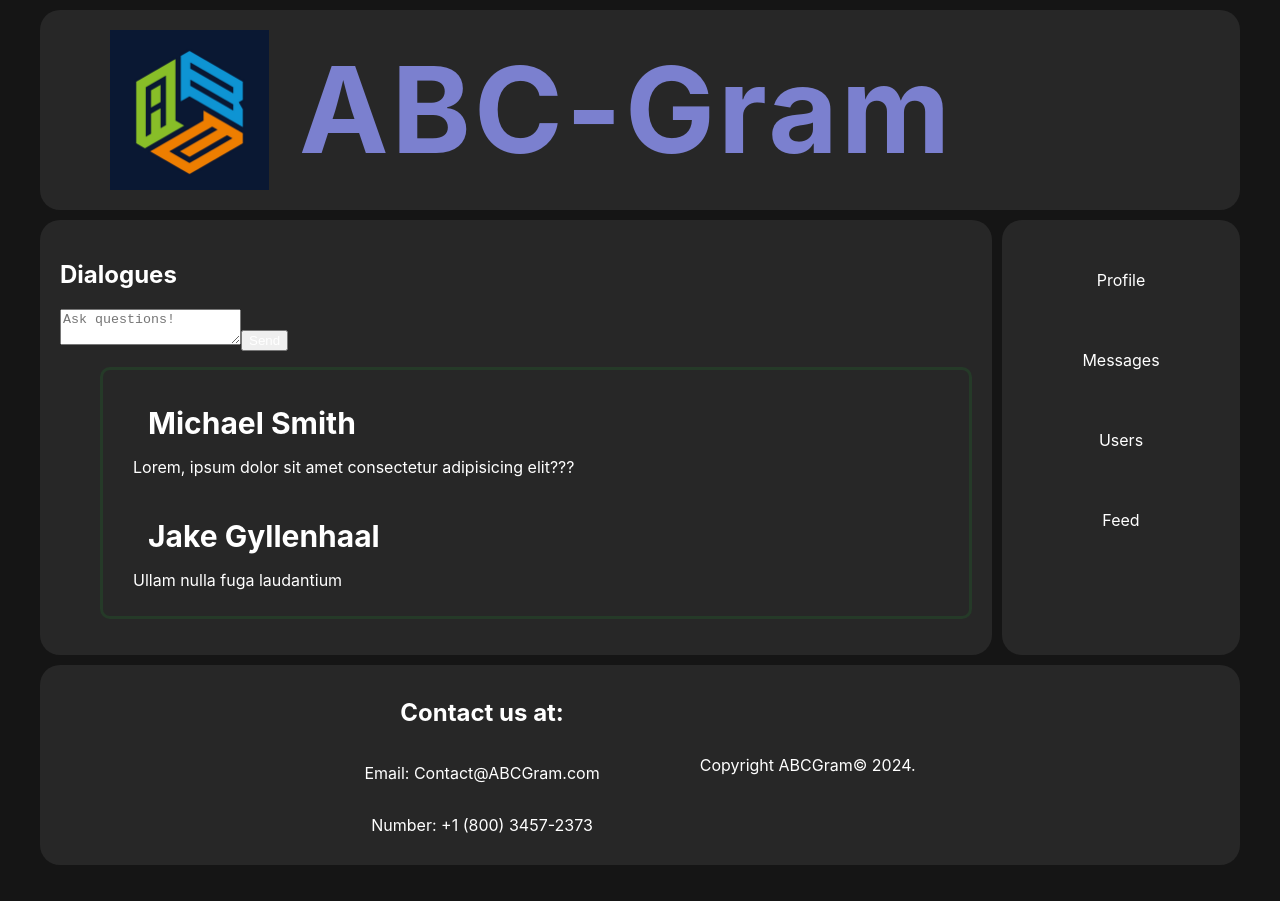
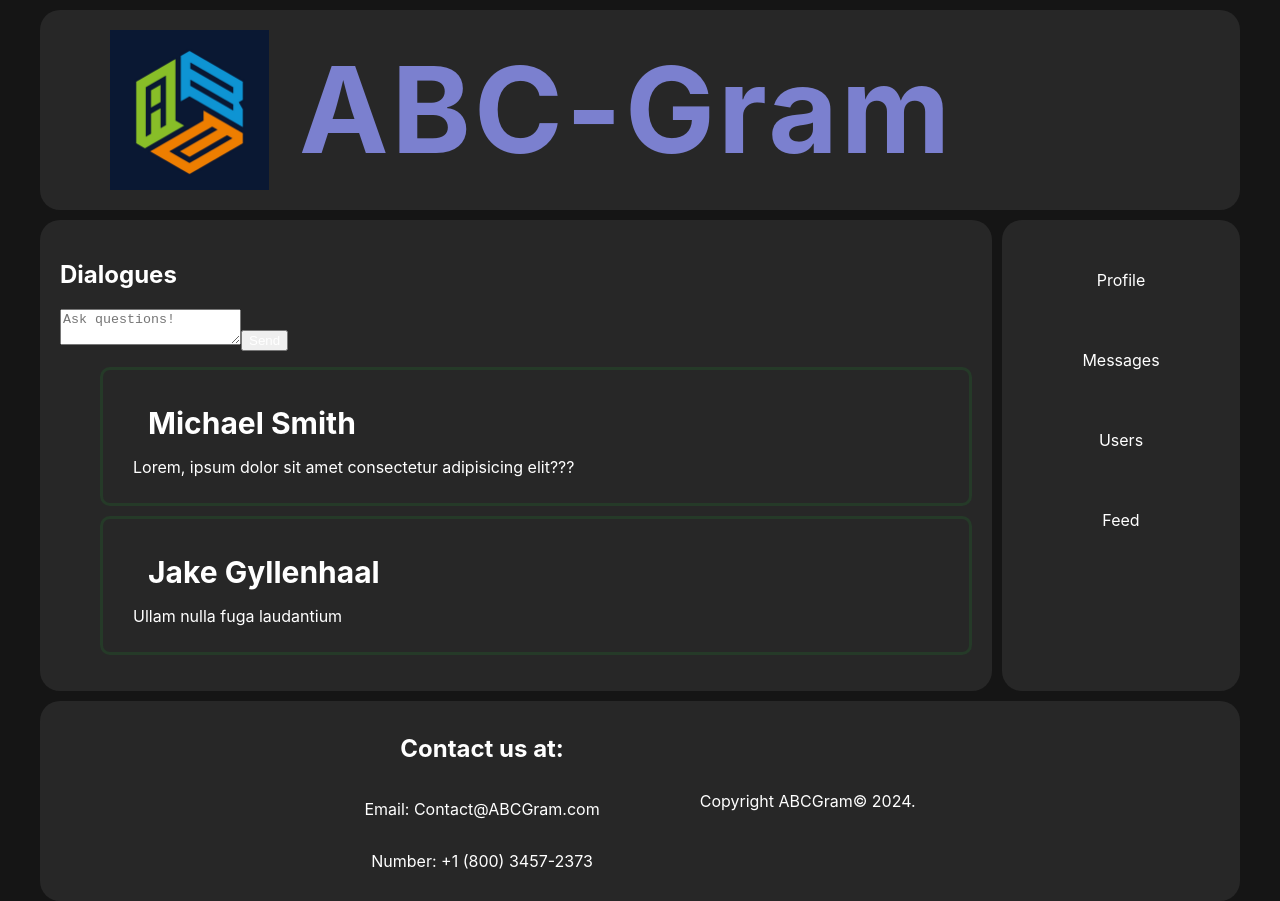
Before and after one commit to Filipp223/ABCGram, a React (Create React App) app: page /messages in a window 1280 px wide. Before the commit the page ends 865 px from the top, so only its background shows below. Built offline with nearby package versions, Linux system fonts and the light colour scheme; the HTML template or start-up script is replaced by a standard one.

Commit message:
separated the data from the html in Dialogues

```diff
--- a/src/components/Dialogue/Dialogue.jsx
+++ b/src/components/Dialogue/Dialogue.jsx
@@ -1,12 +1,10 @@
 import "./Dialogue.css"
 
-function Dialogue(props) {
+function Dialogue({userName, message}) {
     return (
         <li className="dialogue">
-            <h3 className="author">{props.userName}</h3>
-            <p className="text">{props.postText}</p>
-            <h3 className="author">{props.userNamePage}</h3>
-            <p className="text">{props.postTextPage}</p>
+            <h3 className="author">{userName}</h3>
+            <p className="text">{message}</p>
         </li>
     );
 }
--- a/src/components/Dialogues/Dialogues.jsx
+++ b/src/components/Dialogues/Dialogues.jsx
@@ -1,5 +1,17 @@
 import Dialogue from "../Dialogue/Dialogue";
 import "./Dialogues.css";
+
+const dialogueArray = [
+    {
+        userName: "Michael Smith",
+        message: "Lorem, ipsum dolor sit amet consectetur adipisicing elit???",
+    },
+
+    {
+        userName: "Jake Gyllenhaal",
+        message: "Ullam nulla fuga laudantium",
+    },
+]
 
 function Dialogues() {
     return (
@@ -8,7 +20,9 @@ function Dialogues() {
             <textarea className="textarea" placeholder="Ask questions!"/>
             <button className="button">Send</button>
             <ul className="list">
-                <Dialogue userName="Michael Smith" postText="Lorem, ipsum dolor sit amet consectetur adipisicing elit???" userNamePage="Jake Gyllenhaal" postTextPage="Ullam nulla fuga laudantium"/>
+                {dialogueArray.map((dialogue, i) => {
+                    return <Dialogue userName={dialogue.userName} message={dialogue.message}/>;
+                })}
             </ul>
         </div>
     );
```
Also changed, not shown: src/App.jsx (+21 -0 lines).
